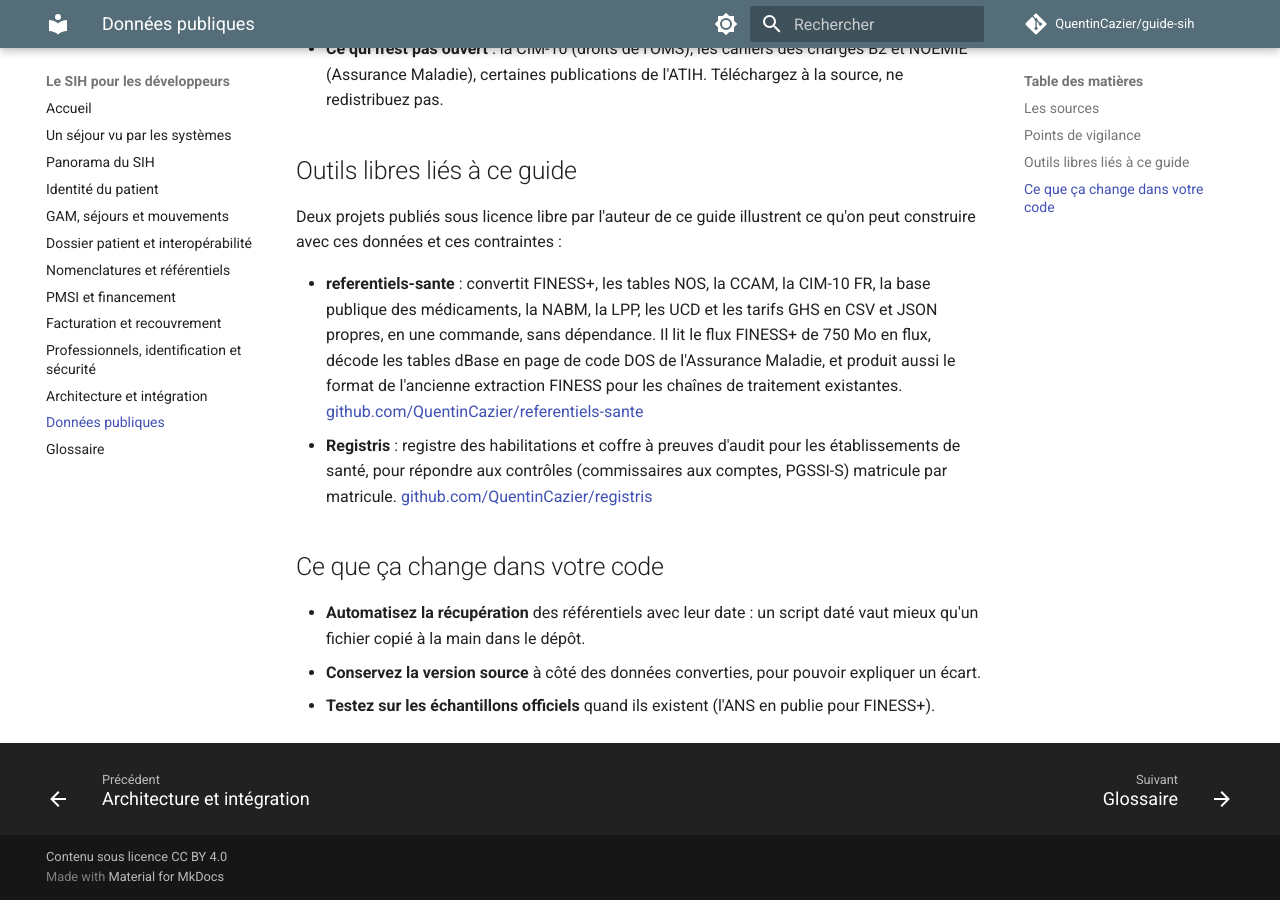
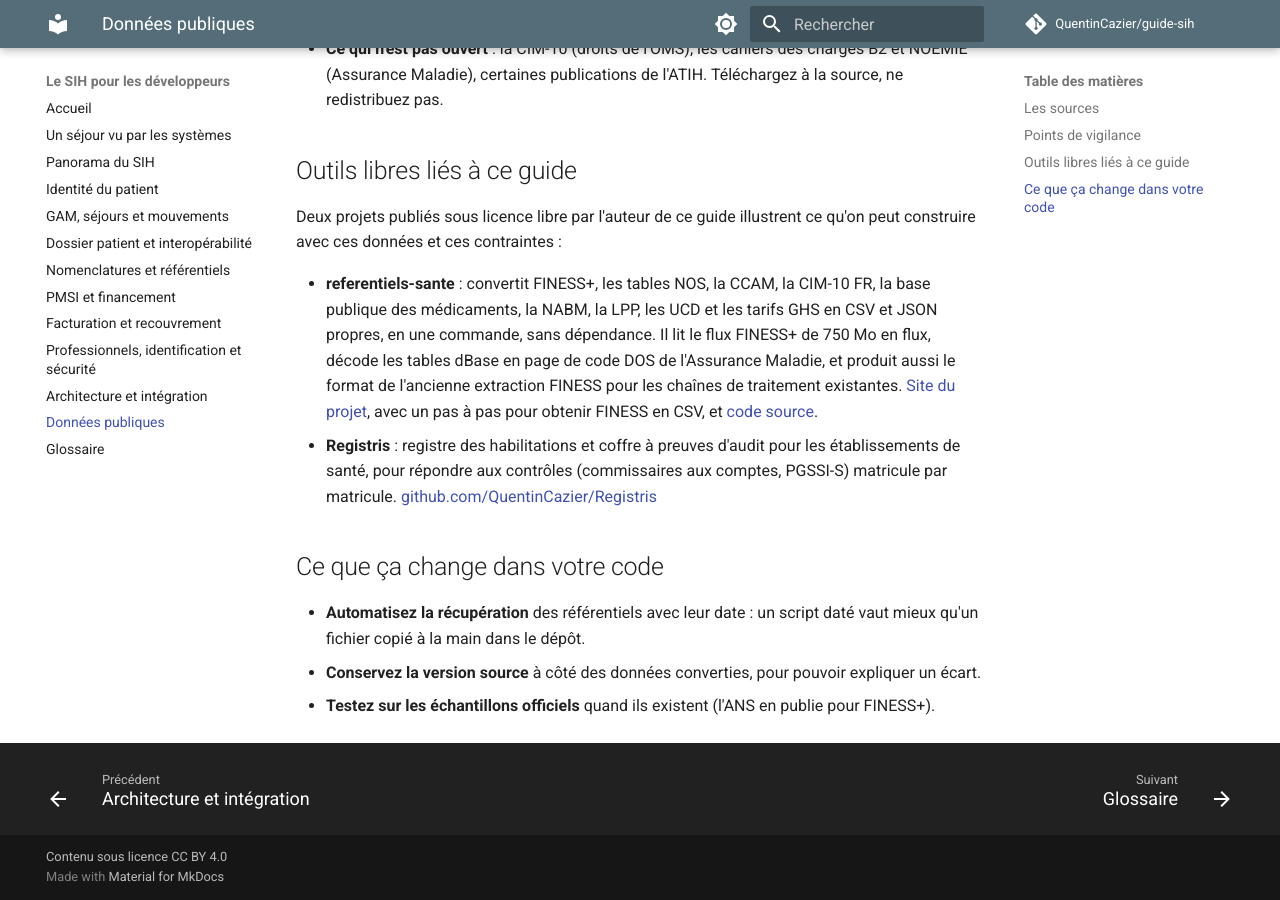
Before and after one commit to QuentinCazier/guide-sih, an MkDocs documentation site: the page built from docs/donnees-publiques.md, in a window 1280 px wide and 900 px high, scrolled down 1609 px. Built offline with MkDocs 1.6.1 and Material for MkDocs 9.7.7, drawn with Linux system fonts in a browser that asks for light colours; comment, search, counter and statistics services are not loaded.

Commit message:
Données publiques : lien vers le site de referentiels-sante

```diff
--- a/docs/donnees-publiques.md
+++ b/docs/donnees-publiques.md
@@ -45,11 +45,12 @@ ce qu'on peut construire avec ces données et ces contraintes :
   le flux FINESS+ de 750 Mo en flux, décode les tables dBase en page de code
   DOS de l'Assurance Maladie, et produit aussi le format de l'ancienne
   extraction FINESS pour les chaînes de traitement existantes.
-  [github.com/QuentinCazier/referentiels-sante](https://github.com/QuentinCazier/referentiels-sante)
+  [Site du projet](https://quentincazier.github.io/referentiels-sante/), avec un pas à pas pour
+  obtenir FINESS en CSV, et [code source](https://github.com/QuentinCazier/referentiels-sante).
 - **Registris** : registre des habilitations et coffre à preuves
   d'audit pour les établissements de santé, pour répondre aux contrôles
   (commissaires aux comptes, PGSSI-S) matricule par matricule.
-  [github.com/QuentinCazier/registris](https://github.com/QuentinCazier/registris)
+  [github.com/QuentinCazier/Registris](https://github.com/QuentinCazier/Registris)
 
 ## Ce que ça change dans votre code
 
```
